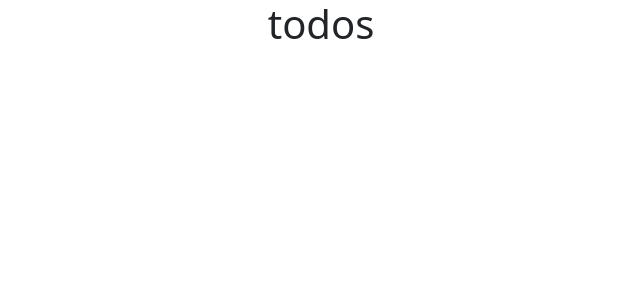
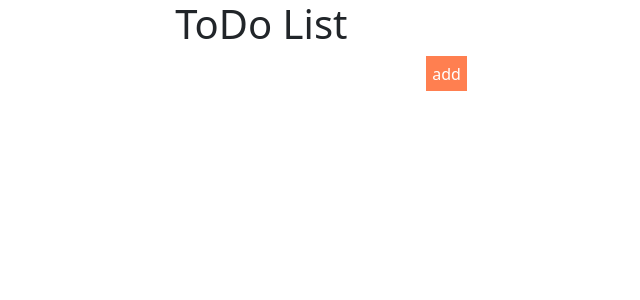
Before and after one commit to batuhansalkim/React-Project1, a React (Create React App) app in the folder react2/: page / in a window 1280 px wide. Shown: the top 300 px of the page, without its empty margins (319-959 px from the left). Built offline with nearby package versions, Linux system fonts and the light colour scheme.

Commit message:
update
update

```diff
--- a/react2/src/App.css
+++ b/react2/src/App.css
@@ -8,3 +8,18 @@ body{
   margin-top: 100px;
 
 }
+.todoField{
+  display: flex;
+  align-items: center;
+}
+.todoField .todoField__btn{
+  color: #fff;
+  background-color: coral;
+  border: 0;
+  height: 35px;
+}
+.todoField .todoField__input{
+  height: 35px;
+  padding: 0 10px;
+  border: 0;
+}
--- a/react2/src/App.js
+++ b/react2/src/App.js
@@ -1,11 +1,13 @@
 import React from 'react';
 import './App.css';
+import TodoField from './components/TodoField';
 
 function App() {
 
   return(
     <div className='app'>
-      <h1>todos</h1>
+      <h1>ToDo List</h1>
+      <TodoField/>
     </div>
   );
 
--- /dev/null
+++ b/react2/src/components/TodoField.js
@@ -0,0 +1,12 @@
+import React from 'react'
+
+const TodoField = () => {
+  return (
+    <div className='todoField'>
+        <input type="text" className='todoField__input' />
+        <button className='todoField__btn'>add</button>
+    </div>
+  )
+}
+
+export default TodoField
```
